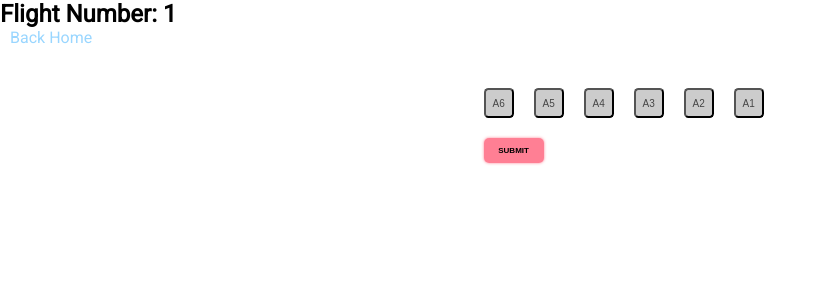
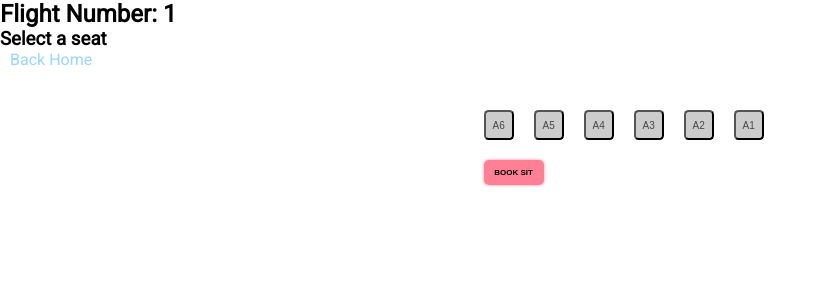
Before and after one commit to victorzw895/burning-airlines-client, a React (Create React App) app: page /#/flight/1 in a window 1280 px wide. Shown: the top 300 px of the page, without its empty margins (0-826 px from the left). Built offline with nearby package versions, Linux system fonts and the light colour scheme.

Commit message:
something on flights.js

```diff
--- a/src/components/Flight.js
+++ b/src/components/Flight.js
@@ -11,6 +11,8 @@ class Flight extends Component {
             <div>
 
                 <h2> Flight Number: { this.props.match.params.number }</h2>
+
+                <h3> Select a seat</h3>
                     <h2><i class="fas fa-user"></i></h2>
                 <div className="container">
       <form className='seating' onSubmit={this.selectSeat}>
@@ -22,12 +24,14 @@ class Flight extends Component {
       <button id="A2" className="seat" onClick={this.changeHandler}>A2</button>
       <button id="A1" className="seat" onClick={this.changeHandler}>A1
 </button>
-      <button className="seat-button">submit</button>
+      <button className="seat-button">book sit</button>
       </form>
       </div>
 
                 <p><Link to="/">Back Home</Link></p>
-            </div>
+
+                </div>
+
         )
     }
 }
```
Also changed, not shown: src/components/Flights.js (line endings or trailing spaces).
